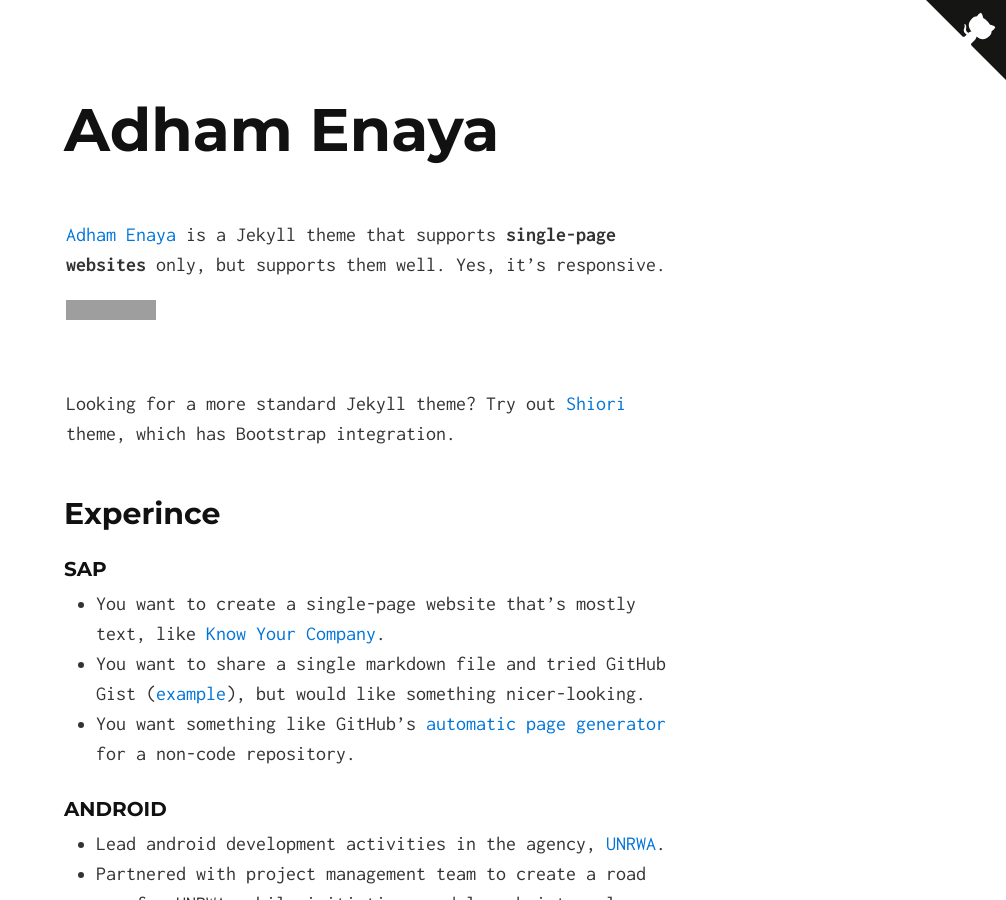
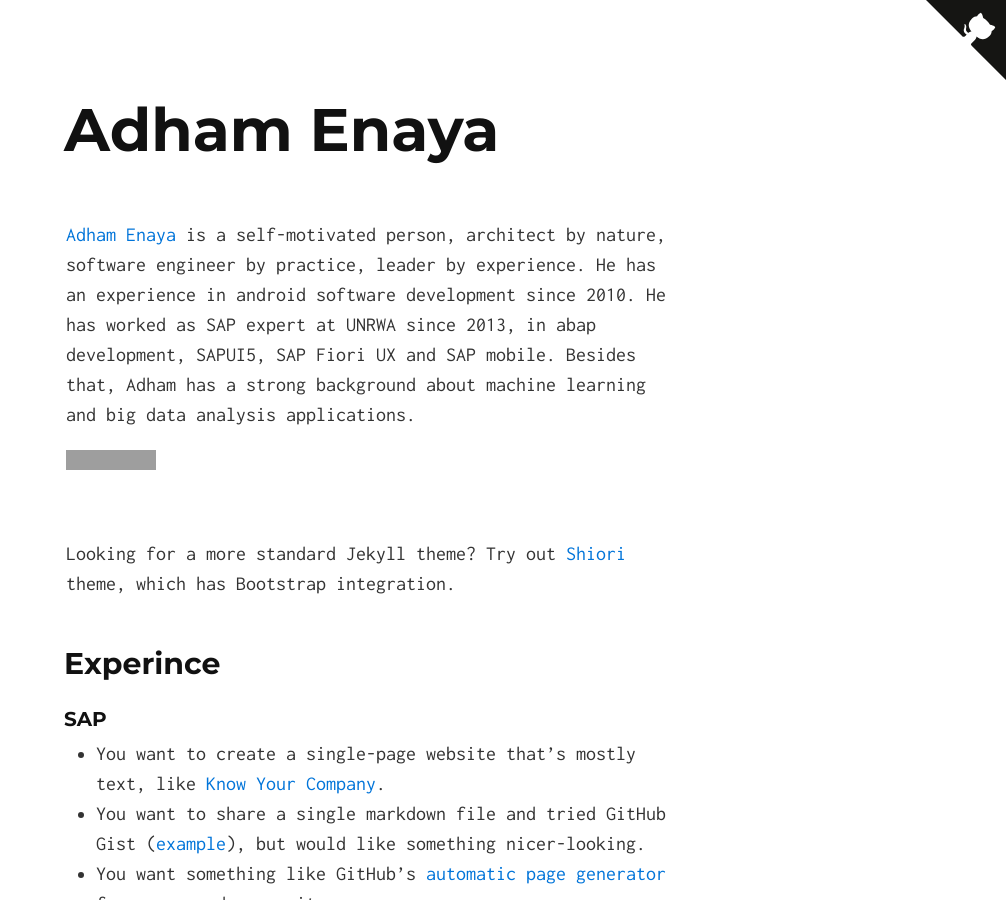
Before and after one commit to adhamenaya/adhamenaya.github.io, a Jekyll site: the page built from index.md, in a window 1280 px wide and 900 px high. Shown: the whole window, without its empty margins (274-1280 px from the left). Built offline with Jekyll 4.4.1, drawn with Linux system fonts in a browser that asks for light colours; grey boxes are pictures that could not be loaded.

Commit message:
Update bio

```diff
--- a/index.md
+++ b/index.md
@@ -2,8 +2,7 @@
 layout: default
 ---
 
-[Adham Enaya](http://adhamenaya.github.io) is a Jekyll theme that supports **single-page websites** only, but supports them well. Yes, it's responsive.
-
+[Adham Enaya](http://adhamenaya.github.io) is a self-motivated person, architect by nature, software engineer by practice, leader by experience.  He has an experience in android software development since 2010. He has worked as SAP expert at UNRWA since 2013, in abap development, SAPUI5, SAP Fiori UX and SAP mobile. Besides that, Adham has a strong background about machine learning and big data analysis applications.
 <iframe src="https://ghbtns.com/github-btn.html?user=chibicode&amp;repo=solo&amp;type=watch&amp;count=true&amp;size=large"
   allowtransparency="true" frameborder="0" scrolling="0" width="170" height="30"></iframe><br/>
 
```
